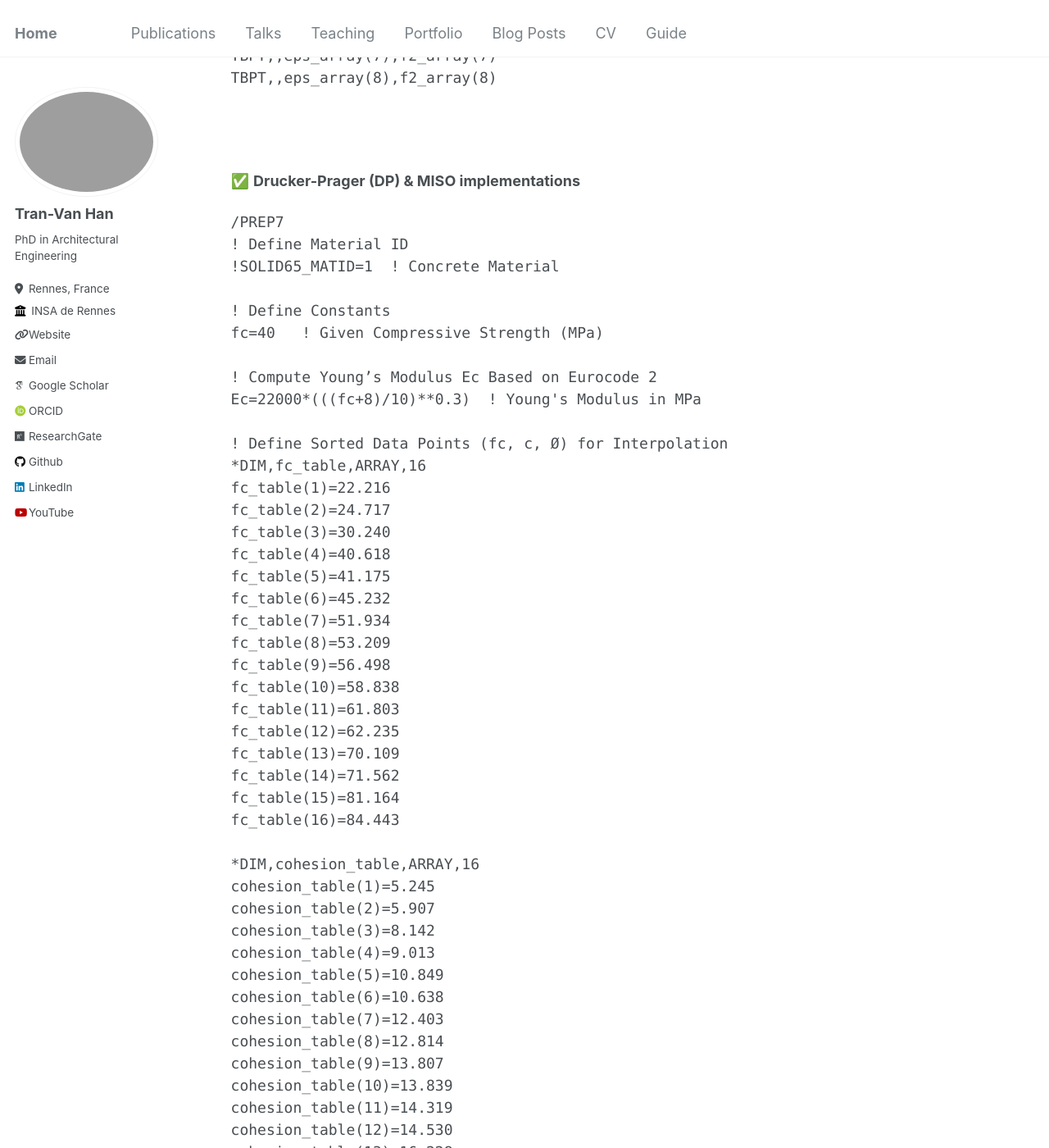
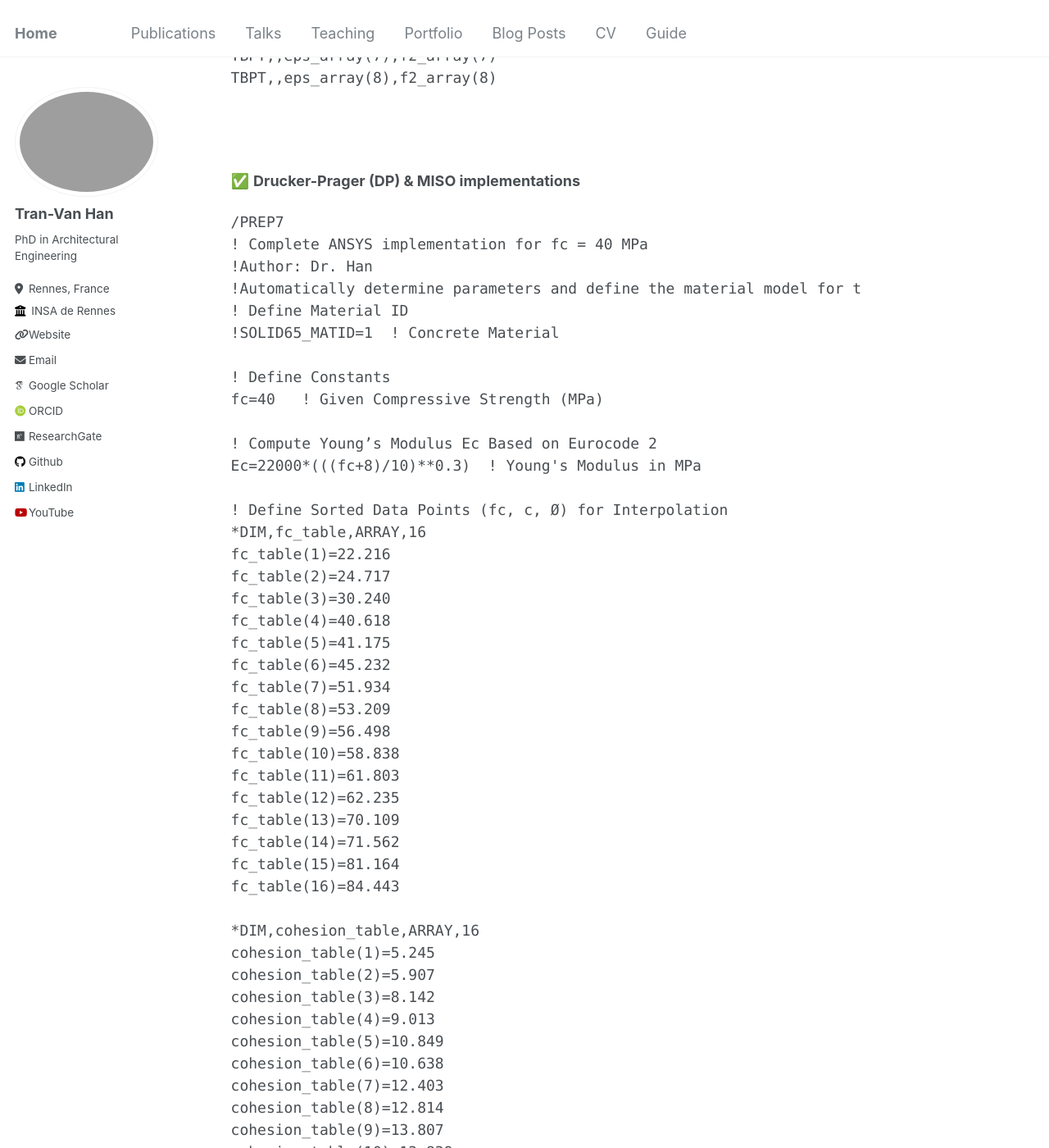
Before and after one commit to tranhan1405/tranhan1405.github.io, a Jekyll site: the page built from _posts/2025-02-27-ansys-solid65.md, in a window 1280 px wide and 1400 px high, scrolled down 7207 px. Shown: the whole window at 82% size. Built offline with Jekyll 4.4.1, drawn with Linux system fonts in a browser that asks for light colours; some web fonts are replaced; some of the changed text lies outside the part shown.

Commit message:
Update 2025-02-27-ansys-solid65.md

````diff
--- a/_posts/2025-02-27-ansys-solid65.md
+++ b/_posts/2025-02-27-ansys-solid65.md
@@ -293,6 +293,9 @@ TBPT,,eps_array(8),f2_array(8)
 ✅ **Drucker-Prager (DP) & MISO implementations**
 ```apdl
 /PREP7
+! Complete ANSYS implementation for fc = 40 MPa
+!Author: Dr. Han
+!Automatically determine parameters and define the material model for the SOLID65 concrete element, using the input values of fc
 ! Define Material ID
 !SOLID65_MATID=1  ! Concrete Material
 
````
